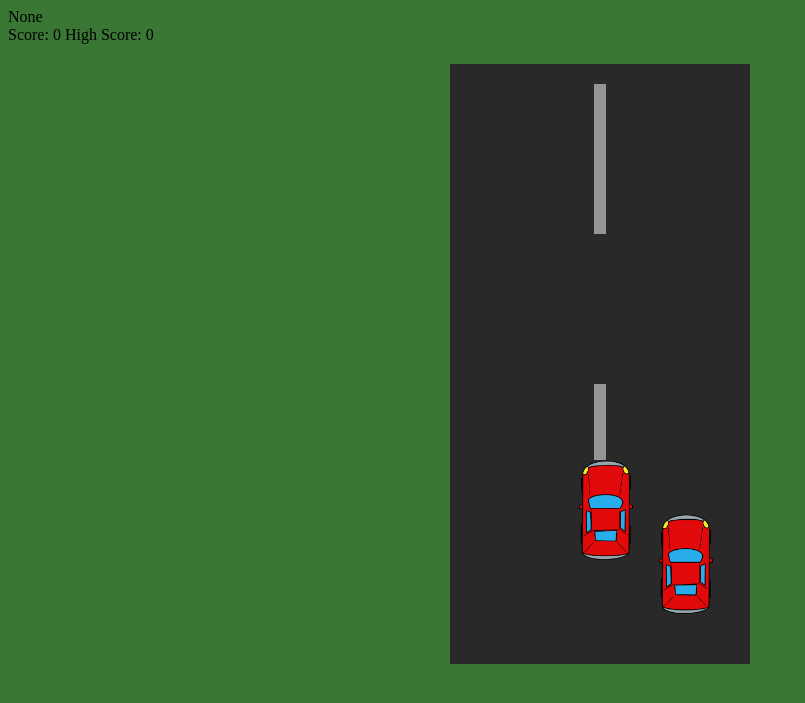
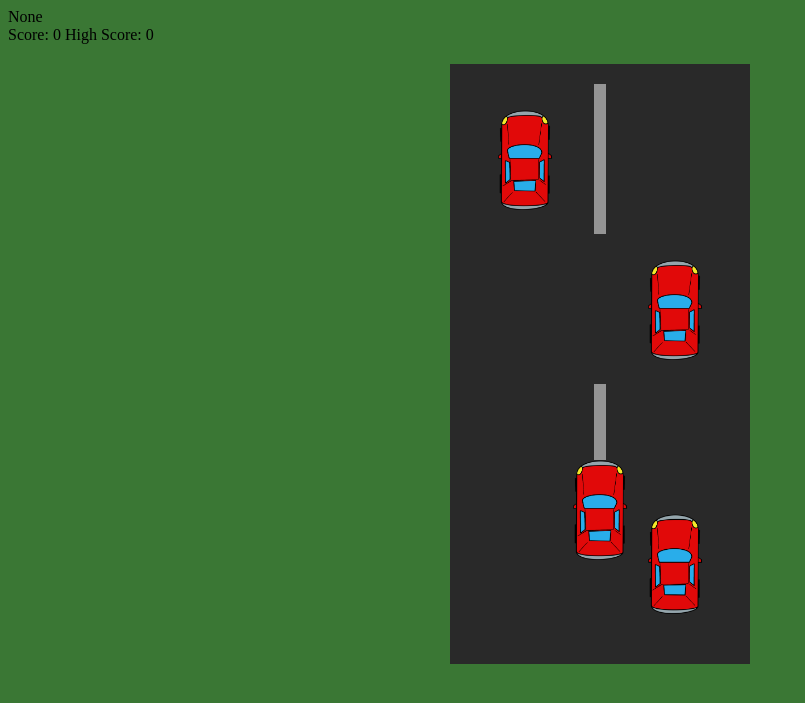
Before and after one commit to Kattkovacs/javascript-game-drivers, a Flask app: page /game in a window 1280 px wide. Shown: the top 703 px of the page, without its empty margins (0-805 px from the left). Run offline with Flask 2, Linux system fonts and the light colour scheme.

Commit message:
missing </div>s fixed

```diff
--- a/static/css/style.css
+++ b/static/css/style.css
@@ -41,8 +41,7 @@ body {
     position: absolute;
     background: url('/static/img/red_car.png');
     background-position: center;
-    margin-left: 200px;
-    background-repeat: no-repeat;
+    left: 63%;
     background-size: 100%;
     margin-top: 450px;
     /*border: white 1px solid;*/
@@ -61,28 +60,27 @@ body {
     position: absolute;
     background: url('/static/img/red_car.png');
     background-position: center;
-    background-repeat: no-repeat;
     background-size: 100%;
     top: 0px;
-    left: 40%;
+    left: 38%;
     background-color: #292929;
 }
 #car-2{
-    background: url('/static/img/orange.png');
+    position: absolute;
+    background: url('/static/img/red_car.png');
     background-position: center;
-    background-repeat: no-repeat;
     background-size: 100%;
     top: -200px;
-    left: 40%;
+    left: 63%;
     background-color: #292929;
 }
 #car-3{
-    background: url('/static/img/green.png');
+    position: absolute;
+    background: url('/static/img/red_car.png');
     background-position: center;
-    background-repeat: no-repeat;
     background-size: 100%;
     top: -350px;
-    left: 50%;
+    left: 13%;
     background-color: #292929;
 }
 
--- a/static/js/game.js
+++ b/static/js/game.js
@@ -87,8 +87,8 @@ function repeat() {
     //         score.text = parseInt(score.text()) + 1);
     //     }
     carMove('#car-1');
-    // carMove('#car-2');
-    // carMove('#car-3');
+    carMove('#car-2');
+    carMove('#car-3');
     lineMove('#line-1');
     lineMove('#line-2');
     lineMove('#line-3');
--- a/templates/game.html
+++ b/templates/game.html
@@ -18,9 +18,9 @@
     <div id="line-3" class="line"></div>
 
     <div id="player" class="car"></div>
-    <div id="car-1" class="car">
-{#    <div id="car-2" class="car">#}
-{#    <div id="car-3" class="car">#}
+    <div id="car-1" class="car"></div>
+    <div id="car-2" class="car"></div>
+    <div id="car-3" class="car"></div>
 
 
 </div>
```
